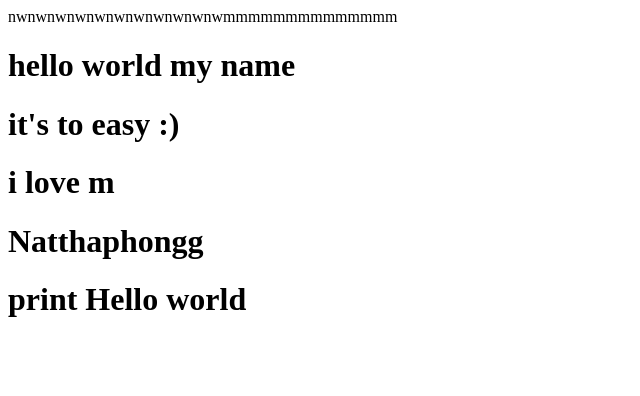
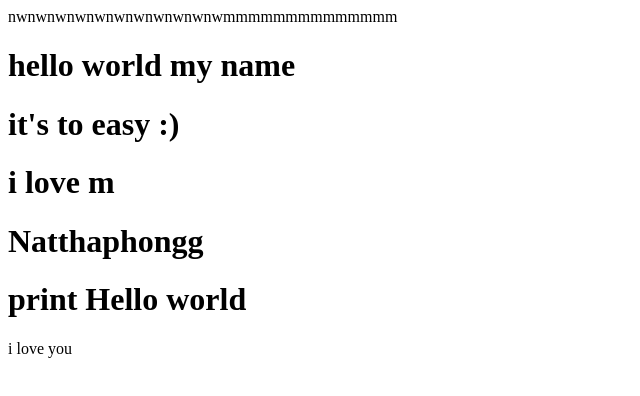
Before and after one commit to Natthaphong-ntp/we-project, a plain HTML site: page index.html in a window 1280 px wide. Shown: the full height of the page, 0-640 px from the left. Drawn offline with Linux system fonts and the light colour scheme.

Commit message:
yayayayaya

```diff
--- a/index.html
+++ b/index.html
@@ -12,5 +12,6 @@
     <h1>i love m </h1>
     <h1>Natthaphongg </h1>
     <h1>print Hello world </h1>
+    <h>i love you </h>
 </body>
 </html>
```
